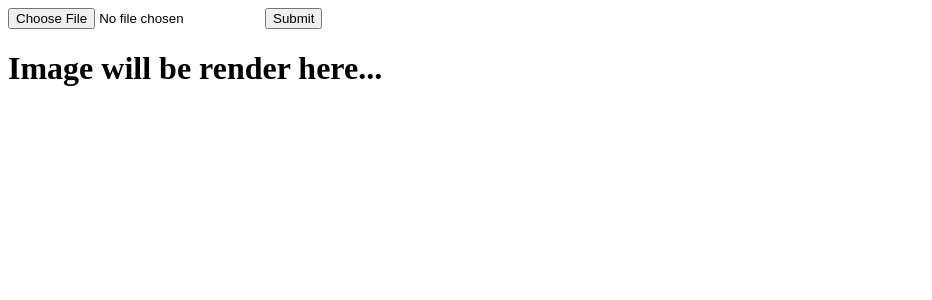
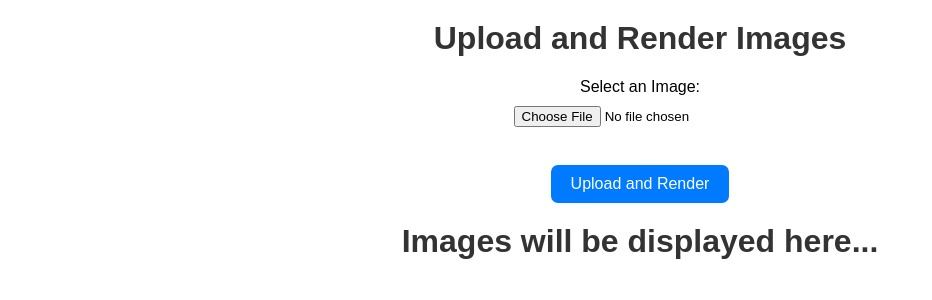
Before and after one commit to lastonton/Histogram_Equallization_Flask_SourceCode, a Flask app: page /histogram in a window 1280 px wide. Shown: the top 300 px of the page, without its empty margins (0-932 px from the left). Run offline with Flask 3, Linux system fonts and the light colour scheme; parts of the project's set-up code (start-up, migrations or seed data) failed here and were passed over.

Commit message:
update_source

```diff
--- a/app.py
+++ b/app.py
@@ -11,6 +11,9 @@ import math
 import pandas as pd
 import seaborn as sns
 import asyncio
+import importlib
+import matplotlib as mpl
+import matplotlib.pyplot as plt
 
 app = Flask(__name__)
 
@@ -20,54 +23,68 @@ save_folder = os.path.join('static', 'saveimages')
 
 save_folder_histogram = os.path.join('static', 'histogram')
 
+
 def create_histogram(img):
-    assert len(img.shape) == 2 # check grayscale image
-    histogram = [0] * 256 # list of intensity frequencies, 256 zero values
-    for row in range(img.shape[0]): # traverse by row (y-axis)
-        for col in range(img.shape[1]): # traverse by column (x-axis)
+    assert len(img.shape) == 2  # check grayscale image
+    histogram = [0] * 256  # list of intensity frequencies, 256 zero values
+    for row in range(img.shape[0]):  # traverse by row (y-axis)
+        for col in range(img.shape[1]):  # traverse by column (x-axis)
             histogram[img[row, col]] += 1
     return histogram
+
+
 def visualize_histogram(histogram, output='static\\histogram\\histogram.png'):
-    hist_data = pd.DataFrame({'intensity': list(range(256)), 'frequency': histogram})
-    sns_hist = sns.barplot(x='intensity', y='frequency', data=hist_data, color='blue')
-    sns_hist.set(xticks=[]) # hide x ticks
+    hist_data = pd.DataFrame(
+        {'intensity': list(range(256)), 'frequency': histogram})
+    sns_hist = sns.barplot(x='intensity', y='frequency',
+                           data=hist_data, color='blue')
+    sns_hist.set(xticks=[])  # hide x ticks
 
     fig = sns_hist.get_figure()
     fig.savefig(output)
     return output
 
+
 app.config['UPLOAD'] = upload_folder
 app.config['SAVE'] = save_folder
 app.config['HISTOGRAM'] = save_folder_histogram
+
+
 @app.route('/', methods=['GET', 'POST'])
 def homepage():
     return render_template('homepage.html')
 
+
 @app.route('/histogram', methods=['GET', 'POST'])
 def histogram():
+    importlib.reload(mpl); importlib.reload(plt); importlib.reload(sns)
+    sns.reset_orig()
     if request.method == 'POST':
         file = request.files['img']
         filename = secure_filename(file.filename)
         file.save(os.path.join(app.config['UPLOAD'], filename))
         img = os.path.join(app.config['UPLOAD'], filename)
-        path = os.getcwd() +"\\"+ img
+        path = os.getcwd() + "\\" + img
         img_1 = cv2.imread(path)
         img_1 = cv2.cvtColor(img_1, cv2.COLOR_BGR2RGB)
         img_gray = cv2.cvtColor(img_1, cv2.COLOR_RGB2GRAY)
         grayscale_img = Image.fromarray(img_gray)
-        grayscale_img.save(os.path.join(app.config['SAVE'], 'grayscale_'+filename))
+        grayscale_img.save(os.path.join(
+            app.config['SAVE'], 'grayscale_'+filename))
         new_img_2 = cv2.equalizeHist(img_gray)
 
         histogram = create_histogram(img_gray)
-        hist_img_path = visualize_histogram(histogram, output=os.path.join(app.config['HISTOGRAM'], 'histogram_' + filename))
+        hist_img_path = visualize_histogram(histogram, output=os.path.join(
+            app.config['HISTOGRAM'], 'histogram_' + filename))
 
         histogram_after_process = create_histogram(new_img_2)
-        hist_img_path = visualize_histogram(histogram_after_process,output=os.path.join(app.config['HISTOGRAM'], 'histogram_after_' + filename))
+        hist_img_path = visualize_histogram(histogram_after_process, output=os.path.join(
+            app.config['HISTOGRAM'], 'histogram_after_' + filename))
         iml = np.asarray(img_gray)
 
         bl = iml.flatten()
 
-        hist, bins = np.histogram(iml, 256, [0,255])
+        hist, bins = np.histogram(iml, 256, [0, 255])
 
         cdf = hist.cumsum()
 
@@ -77,22 +94,26 @@ def histogram():
         den_cdf_m = (cdf_m.max() - cdf_m.min())
         cdf_m = num_cdf_m/den_cdf_m
 
-        cdf = np.ma.filled(cdf_m,0).astype('uint8')
+        cdf = np.ma.filled(cdf_m, 0).astype('uint8')
 
         im2 = cdf[bl]
 
         im3 = np.reshape(im2, iml.shape)
         new_img = Image.fromarray(im3)
 
+        original_pic = os.path.join(app.config['SAVE'], 'grayscale_'+filename)
+        new_filename = 'after_histogram_' + filename
+        new_img.save(os.path.join(app.config['SAVE'], new_filename))
+        img_show = os.path.join(app.config['SAVE'], new_filename)
+        histogram_before_show = os.path.join(
+            app.config['HISTOGRAM'], 'histogram_' + filename)
+        print(histogram_before_show)
+        histogram_after_show = os.path.join(
+            app.config['HISTOGRAM'], 'histogram_after_' + filename)
+        return render_template('histogram_image_render.html', original_pic=original_pic, img_show=img_show, histogram_after_show=histogram_after_show, histogram_before_show=histogram_before_show)
+    return render_template('histogram_image_render.html')
 
-        original_pic = os.path.join(app.config['SAVE'], 'grayscale_'+filename)
-        new_filename ='after_histogram_' + filename
-        new_img.save(os.path.join(app.config['SAVE'],new_filename))
-        img_show = os.path.join(app.config['SAVE'], new_filename)
-        histogram_before_show = os.path.join(app.config['HISTOGRAM'], 'histogram_' + filename)
-        histogram_after_show = os.path.join(app.config['HISTOGRAM'], 'histogram_after_' + filename)
-        return render_template('histogram_image_render.html',original_pic=original_pic ,img_show=img_show, histogram_after_show=histogram_after_show, histogram_before_show=histogram_before_show)
-    return render_template('histogram_image_render.html')
+
 if __name__ == '__main__':
     from werkzeug.serving import run_simple
-    run_simple('localhost',5000,app)
+    run_simple('localhost', 5000, app)
--- a/templates/histogram_image_render.html
+++ b/templates/histogram_image_render.html
@@ -1,41 +1,85 @@
 <!DOCTYPE html>
 <html lang="en">
+
 <head>
     <meta charset="UTF-8">
     <title>Rendering Dynamic Images Using Flask</title>
+    <style>
+        body {
+            font-family: Arial, sans-serif;
+            text-align: center;
+            margin: 20px;
+        }
+
+        h1 {
+            color: #333;
+            margin-top: 20px;
+        }
+
+        form {
+            margin: 20px;
+            display: flex;
+            flex-direction: column;
+            align-items: center;
+        }
+
+        input[type="file"] {
+            padding: 10px;
+        }
+
+        input[type="submit"] {
+            border: none;
+            border-radius: 7px;
+            background-color: #007BFF;
+            color: #fff;
+            padding: 10px 20px;
+            font-size: 16px;
+            cursor: pointer;
+            margin-top: 10px;
+        }
+
+        .image-container {
+            margin: 20px;
+        }
+
+        .image-container img {
+            max-width: 100%;
+        }
+    </style>
 </head>
+
 <body>
-<form action="{{ url_for('histogram') }}" enctype="multipart/form-data" method="POST">
-    <input name="img" type="file"/>
-    <input type="submit"/>
-</form>
+    <h1>Upload and Render Images</h1>
 
-{% if img_show %}
-<h1>Original GrayScale</h1>
-<img src="{{original_pic}}">
-{% else %}
-<h1></h1>
-{% endif %}
+    <form action="{{ url_for('histogram') }}" method="POST" enctype="multipart/form-data">
+        <label for="img">Select an Image:</label>
+        <input name="img" type="file" accept="image/*" required />
+        <br>
+        <input type="submit" value="Upload and Render">
+    </form>
 
-{% if img_show %}
-<h1>Rendered Image</h1>
-<img src="{{img_show}}">
-{% else %}
-<h1>Image will be render here...</h1>
-{% endif %}
+    {% if img_show %}
+    <div class="image-container">
+        <h1>Original Grayscale</h1>
+        <img src="{{ original_pic }}" alt="Original Grayscale Image">
+    </div>
+    <div class="image-container">
+        <h1>Rendered Image</h1>
+        <img src="{{ img_show }}" alt="Rendered Image">
+    </div>
+    <div class="image-container">
+        <h1>Before</h1>
+        <img src="{{ histogram_before_show }}" alt="Histogram Before">
+    </div>
+    <div class="image-container">
+        <h1>After</h1>
+        <img src="{{ histogram_after_show }}" alt="Histogram After">
+    </div>
+    {% else %}
+    <div class="image-container">
+        <h1>Images will be displayed here...</h1>
+    </div>
+    {% endif %}
+</body>
 
-{% if img_show %}
-<h1>Before</h1>
-<img src="{{histogram_before_show}}">
-{% else %}
-<h1></h1>
-{% endif %}
-
-{% if img_show %}
-<h1>After</h1>
-<img src="{{histogram_after_show}}">
-{% else %}
-<h1></h1>
-{% endif %}
-</body>
 </html>
```
Also changed, not shown: templates/homepage.html (+35 -3 lines), static/histogram/histogram_1695653007808.png (deleted), static/histogram/histogram_after_1695653007808.png (deleted), static/saveimages/after_histogram_1695653007808.png (deleted), static/saveimages/grayscale_1695653007808.png (deleted), static/uploads/1695653007808.png (deleted).
